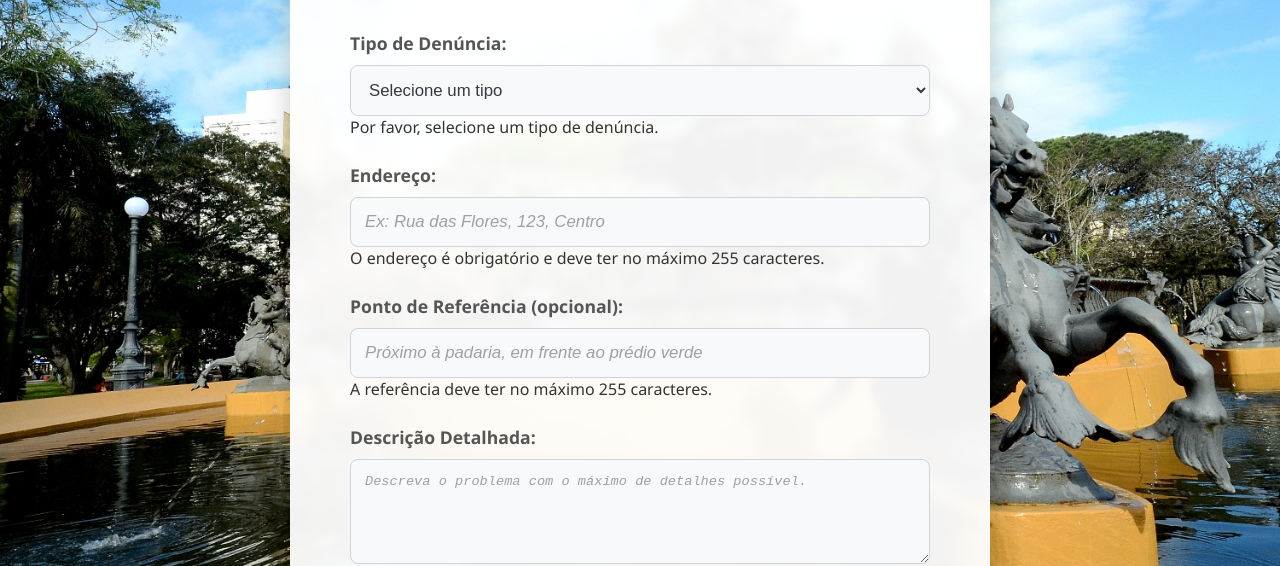
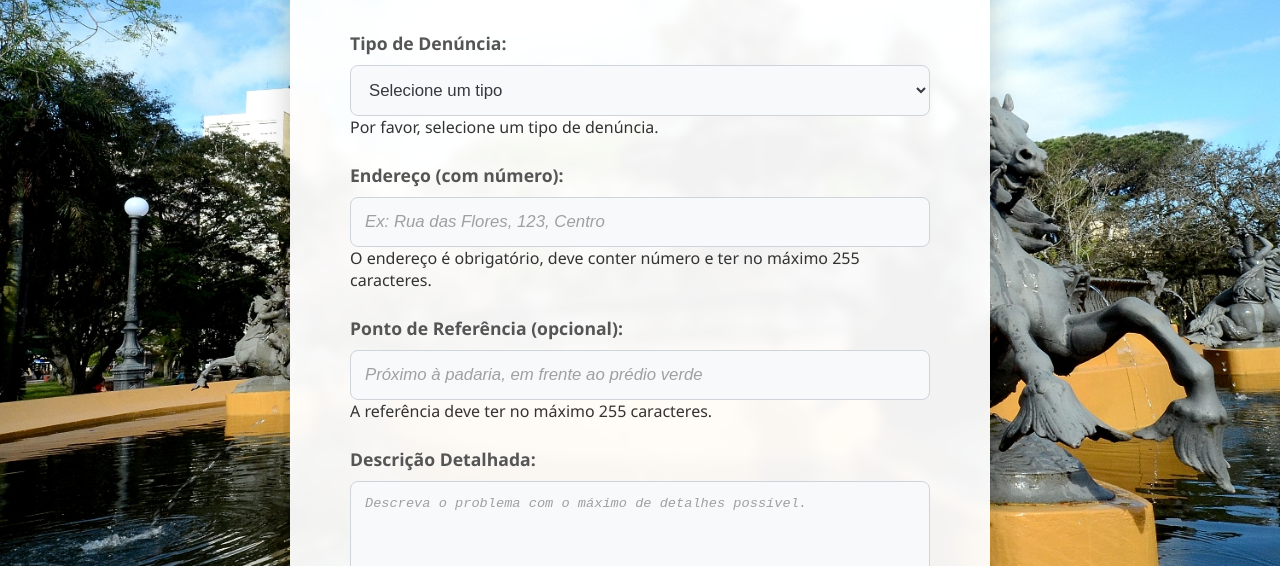
Before and after one commit to andrefudun32-lang/Projeto-Atualizado, a website: page html/fazer-denuncia.html in a window 1280 px wide. Shown: the part 190-756 px from the top of the page. Drawn offline with nearby package versions, Linux system fonts and the light colour scheme.

Commit message:
Update fazer-denuncia.html

```diff
--- a/html/fazer-denuncia.html
+++ b/html/fazer-denuncia.html
@@ -39,9 +39,9 @@
             </div>
 
             <div class="form-group">
-                <label for="endereco">Endereço:</label>
+                <label for="endereco">Endereço (com número):</label>
                 <input type="text" id="endereco" placeholder="Ex: Rua das Flores, 123, Centro" maxlength="255" required>
-                <div class="error-message" id="erro-endereco">O endereço é obrigatório e deve ter no máximo 255 caracteres.</div>
+                <div class="error-message" id="erro-endereco">O endereço é obrigatório, deve conter número e ter no máximo 255 caracteres.</div>
             </div>
 
             <div class="form-group">
@@ -70,13 +70,10 @@
                 <span id="btn-text">Registrar Denúncia</span>
                 <span id="btn-loading" style="display: none;">⏳ Enviando...</span>
             </button>
-
-
         </form>
     </main>
 
     <script src="../js/dark-mode.js"></script>
     <script src="../js/fazer-denuncia.js"></script>
-
 </body>
 </html>
```
Lines whose indentation alone changed are shown as unchanged.
